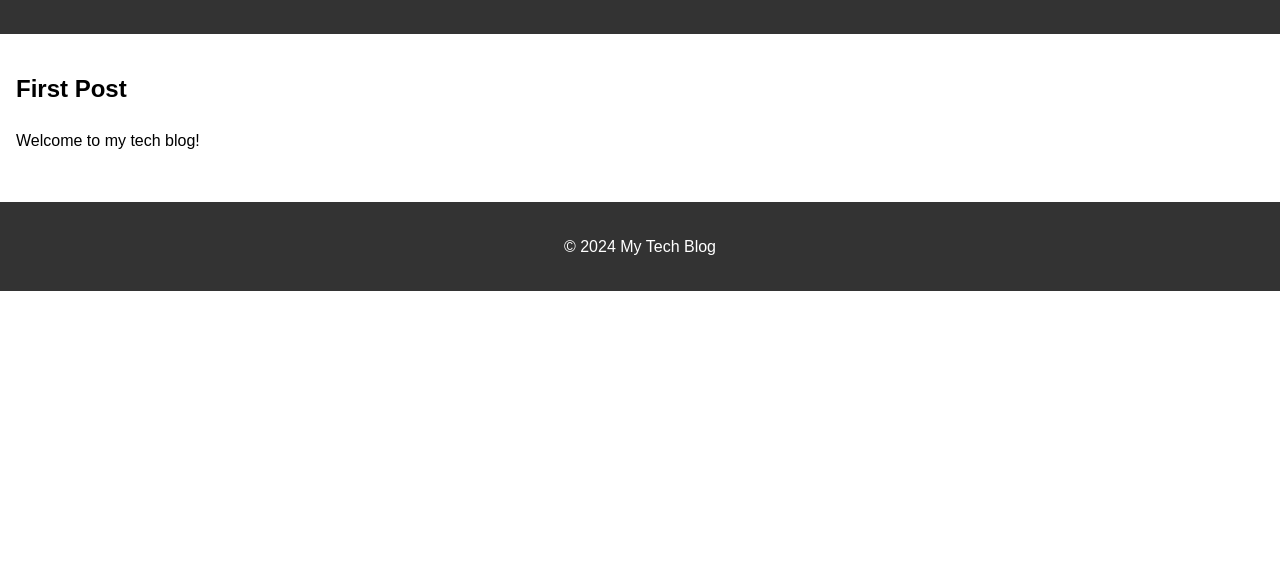
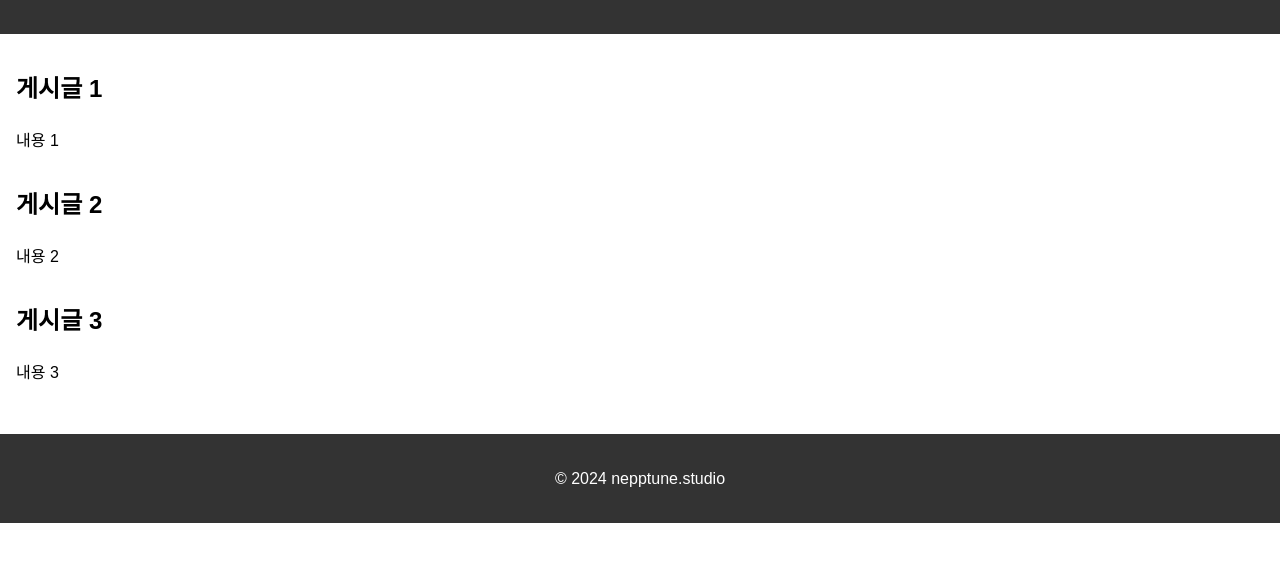
Before and after one commit to nepptune-studio/github.io, a plain HTML site: page index.html in a window 1280 px wide. Shown: the part 92-654 px from the top of the page. Drawn offline with Linux system fonts and the light colour scheme; a web font is replaced by a local one.

Commit message:
자바스크립트로 아티클 옮김

```diff
--- a/index.html
+++ b/index.html
@@ -11,13 +11,10 @@
         <h1>1인 개발 기술 블로그</h1>
     </header>
     <main>
-        <article>
-            <h2>First Post</h2>
-            <p>Welcome to my tech blog!</p>
-        </article>
+        <div id="posts-container"></div>
     </main>
     <footer>
-        <p>&copy; 2024 My Tech Blog</p>
+        <p>&copy; 2024 nepptune.studio</p>
     </footer>
     <script src="scripts.js"></script>
 </body>
--- a/scripts.js
+++ b/scripts.js
@@ -1 +1,39 @@
-console.log('Welcome to My Tech Blog!');
+const posts = [
+    {
+        title: "게시글 1",
+        content: "내용 1"
+    },
+    {
+        title: "게시글 2",
+        content: "내용 2"
+    },
+    {
+        title: "게시글 3",
+        content: "내용 3"
+    }
+];
+
+const postsContainer = document.getElementById('posts-container');
+
+function addPosts() {
+    posts.forEach(post => {
+        //<> 설정
+        const article = document.createElement('article');
+        const title = document.createElement('h2');
+        const content = document.createElement('p');
+
+        //빈 값에 텍스트 저장
+        title.textContent = post.title;
+        content.textContent = post.content;
+
+        //아티클에 자식들 추가
+        article.appendChild(title);
+        article.appendChild(content);
+
+        //html에 갖다 붙이기
+        postsContainer.appendChild(article);
+    });
+}
+
+//페이지 로드 시 게시글 갱신
+window.onload = addPosts;
```
